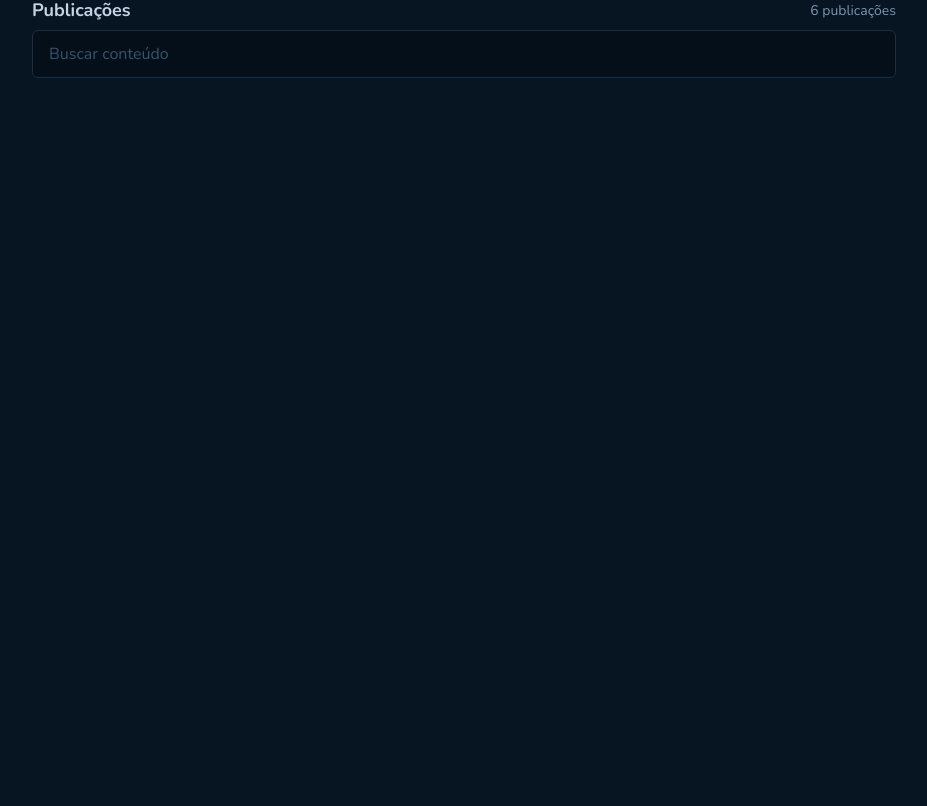
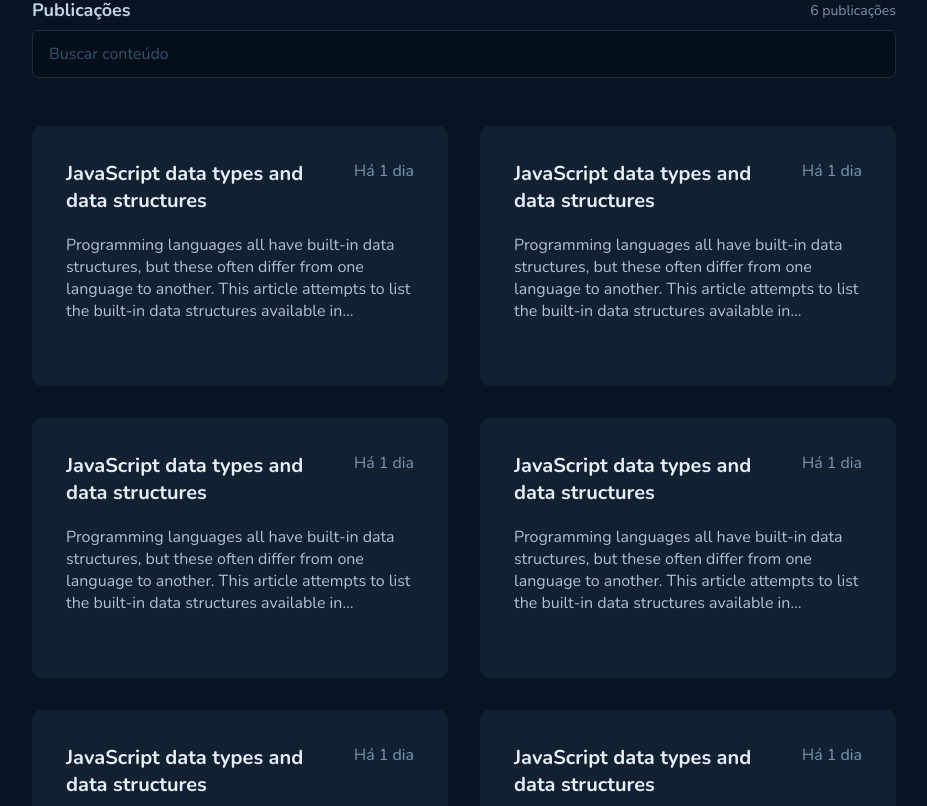
Before and after one commit to CarlosAlmeida1/github-blog, a React (Vite) app: page / in a window 1280 px wide. Shown: the part 494-1300 px from the top of the page, without its empty margins (176-1103 px from the left). Before the commit the page ends 800 px from the top, so only its background shows below. Built offline with nearby package versions, Linux system fonts and the light colour scheme.

Commit message:
finish page Blog, and start developement page Post

```diff
--- a/src/Router.tsx
+++ b/src/Router.tsx
@@ -1,12 +1,14 @@
 import { Route, Routes } from 'react-router-dom';
 import { DefaultLayout } from './layout/defaultLayout';
 import { Blog } from './pages/Blog';
+import { Post } from './pages/Post';
 
 export default function Router() {
   return (
     <Routes>
       <Route path='/' element={<DefaultLayout />}>
         <Route path='/' element={<Blog />} />
+        <Route path='/post/' element={<Post />} />
       </Route>
     </Routes>
   );
--- a/src/components/ExternalLink/styles.ts
+++ b/src/components/ExternalLink/styles.ts
@@ -1,4 +1,4 @@
-import styled from 'styled-components';
+import styled, { css } from 'styled-components';
 
 interface ExternalLinkProps {
   variant?: 'inconLeft';
@@ -28,7 +28,7 @@ export const ExternalLinkContainer = styled.a<ExternalLinkProps>`
   }
 
   ${({ variant }) =>
-    variant === 'inconLeft' &&
+    variant === 'iconLeft' &&
     css`
       flex-direction: row-reverse;
     `}
--- /dev/null
+++ b/src/pages/Blog/components/Post/index.tsx
@@ -0,0 +1,18 @@
+import { PostContainer } from './styles';
+
+export function Post() {
+  return (
+    <PostContainer to='/post'>
+      <div>
+        <strong>JavaScript data types and data structures</strong>
+        <span>Há 1 dia</span>
+      </div>
+      <p>
+        Programming languages all have built-in data structures, but these often
+        differ from one language to another. This article attempts to list the
+        built-in data structures available in JavaScript and what properties
+        they have. These can be used to build other data...
+      </p>
+    </PostContainer>
+  );
+}
--- /dev/null
+++ b/src/pages/Blog/components/Post/styles.ts
@@ -0,0 +1,54 @@
+import { Link } from 'react-router-dom';
+import styled from 'styled-components';
+
+export const PostContainer = styled(Link)`
+  width: 100%;
+  height: 16.25rem;
+  border-radius: 10px;
+  padding: 2rem;
+  background: ${(props) => props.theme['base-post']};
+  border: 2px solid ${(props) => props.theme['base-post']};
+  transition: 0.3s;
+  gap: 1rem;
+
+  &:hover {
+    border: 2px solid ${(props) => props.theme['base-label']};
+  }
+
+  div {
+    display: flex;
+    gap: 1rem;
+    margin-bottom: 1.25rem;
+
+    strong {
+      flex: 1;
+      font-size: 1.25rem;
+      color: ${(props) => props.theme['base-title']};
+      overflow: hidden;
+      text-overflow: ellipsis;
+      -webkit-box-orient: vertical;
+      -webkit-line-clamp: 2;
+    }
+
+    span {
+      width: max-content;
+      font-size: 1rem;
+      color: ${(props) => props.theme['base-span']};
+    }
+  }
+
+  p {
+    overflow: hidden;
+    text-overflow: ellipsis;
+    display: -webkit-box;
+    -webkit-box-orient: vertical;
+    -webkit-line-clamp: 4;
+  }
+
+  color: ${(props) => props.theme['base-text']};
+  text-decoration: none;
+
+  &:visited {
+    color: ${(props) => props.theme['base-text']};
+  }
+`;
--- a/src/pages/Blog/index.tsx
+++ b/src/pages/Blog/index.tsx
@@ -1,11 +1,21 @@
+import { Post } from './components/Post';
 import { Profile } from './components/Profile';
 import { SearchInput } from './components/SearchInput';
+import { PostListContainer } from './styles';
 
 export function Blog() {
   return (
     <>
       <Profile />
       <SearchInput />
+      <PostListContainer>
+        <Post />
+        <Post />
+        <Post />
+        <Post />
+        <Post />
+        <Post />
+      </PostListContainer>
     </>
   );
 }
--- /dev/null
+++ b/src/pages/Blog/styles.ts
@@ -0,0 +1,9 @@
+import styled from 'styled-components';
+
+export const PostListContainer = styled.section`
+  width: 100%;
+  display: grid;
+  grid-template-columns: repeat(auto-fit, minmax(26rem, 1fr));
+  gap: 2rem;
+  margin-bottom: 14rem;
+`;
--- /dev/null
+++ b/src/pages/Post/components/PostHeader/index.tsx
@@ -0,0 +1,46 @@
+import { ExternalLink } from '@/components/ExternalLink';
+import { PostHeaderContainer } from './styles';
+import { FontAwesomeIcon } from '@fortawesome/react-fontawesome';
+import { faChevronLeft, faComment } from '@fortawesome/free-solid-svg-icons';
+import { useNavigate } from 'react-router-dom';
+import { faGithub } from '@fortawesome/free-brands-svg-icons';
+import { faCalendar } from '@fortawesome/free-solid-svg-icons/faCalendar';
+export function PostHeader() {
+  const navigate = useNavigate();
+
+  function backToBlog() {
+    navigate(-1);
+  }
+
+  return (
+    <PostHeaderContainer>
+      <></>
+      <header>
+        <ExternalLink
+          as='button'
+          icon={<FontAwesomeIcon icon={faChevronLeft} />}
+          onClick={backToBlog}
+          text='Voltar'
+          variant='iconLeft'
+        />
+        <ExternalLink text='Ver no Github' target='_blank' />
+      </header>
+
+      <h1>JavaScript data types and data structures</h1>
+
+      <ul>
+        <li>
+          <FontAwesomeIcon icon={faGithub} />
+          Carlos Almeida
+        </li>
+        <li>
+          <FontAwesomeIcon icon={faCalendar} />
+          Há 1 dia
+        </li>
+        <li>
+          <FontAwesomeIcon icon={faComment} />8 Comentários
+        </li>
+      </ul>
+    </PostHeaderContainer>
+  );
+}
--- /dev/null
+++ b/src/pages/Post/components/PostHeader/styles.ts
@@ -0,0 +1,46 @@
+import styled from 'styled-components';
+
+export const PostHeaderContainer = styled.section`
+  width: 100%;
+  min-height: 10.5rem;
+  margin-top: -5.5rem;
+  background: ${(props) => props.theme['base-profile']};
+  box-shadow: 0px 2px 20px rgba(0, 0, 0, 0.1);
+  border-radius: 10px;
+  padding: 2rem;
+  display: flex;
+  flex-direction: column;
+
+  header {
+    width: 100%;
+    display: flex;
+    justify-content: space-between;
+    margin-bottom: 1.25rem;
+  }
+
+  h1 {
+    font-size: 2rem;
+    font-weight: 700;
+    line-height: 130%;
+    color: ${(props) => props.theme['base-title']};
+    margin-bottom: 0.5rem;
+  }
+
+  ul {
+    display: flex;
+    align-items: center;
+    gap: 2rem;
+    list-style: none;
+    flex-wrap: wrap;
+
+    li {
+      font-size: 0.875rem;
+      font-weight: 700;
+      color: ${(props) => props.theme['base-text']};
+      display: flex;
+      align-items: center;
+      gap: 0.5rem;
+      line-height: 19px;
+    }
+  }
+`;
--- /dev/null
+++ b/src/pages/Post/index.tsx
@@ -0,0 +1,9 @@
+import { PostHeader } from './components/PostHeader';
+
+export function Post() {
+  return (
+    <>
+      <PostHeader />
+    </>
+  );
+}
```
